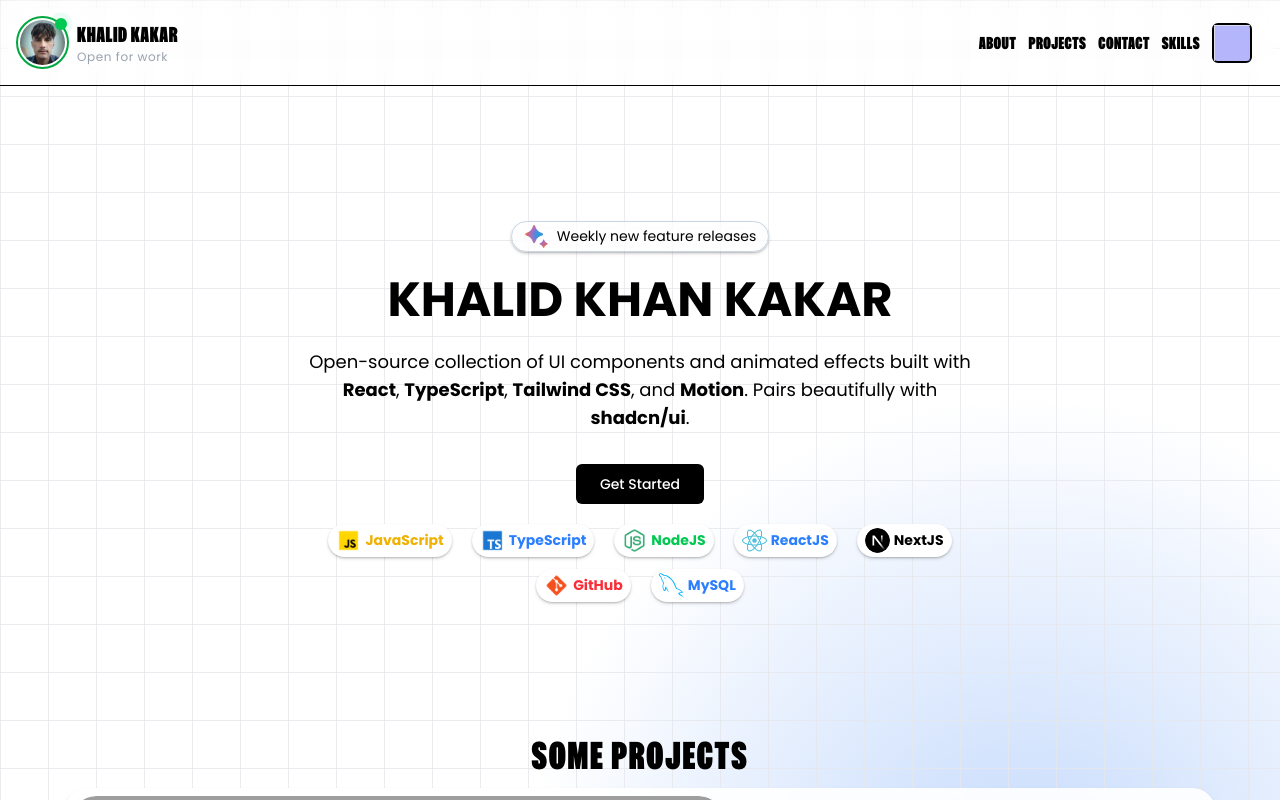
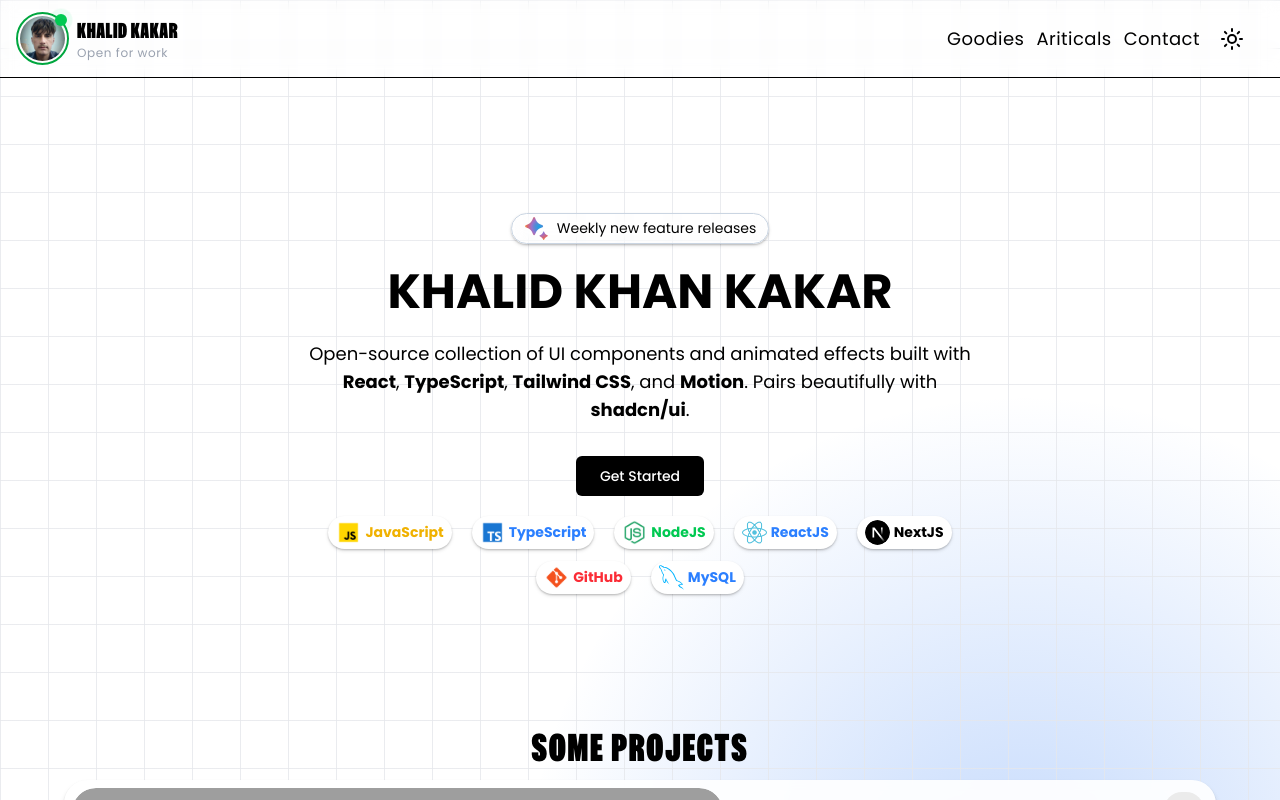
Before and after one commit to khalidkhankakar/khalid_kakar, a Next.js app: page / in a window 1280 px wide. Shown: the top 800 px of the page. Built offline with nearby package versions, Linux system fonts and the light colour scheme; grey boxes are pictures that could not be loaded.

Commit message:
add icon of sun

```diff
--- a/src/components/shared/background-dropdown.tsx
+++ b/src/components/shared/background-dropdown.tsx
@@ -8,6 +8,7 @@
 } from "@/components/ui/dropdown-menu"
 import { useStyleContext } from "@/lib/StyleContext";
 import { DYNAMIC_BACKGROUNDS } from "@/lib/utils";
+import { Moon, Sun } from "lucide-react";
 import { useTheme } from "next-themes";
 
 
@@ -27,18 +28,12 @@
     return (
         <DropdownMenu>
             <DropdownMenuTrigger asChild>
+                <div className="p-2  hover:bg-slate-200 cursor-pointer transition-all dark:hover:bg-gray-700 rounded-full">
+                <Sun className="w-6 h-6 "/>
+                </div>
+            </DropdownMenuTrigger>
+            <DropdownMenuContent >
 
-                <div className="w-10 h-10 border-black dark:border-white border-2 rounded-md relative">
-                    <div
-                        className="absolute inset-0 z-0"
-                        style={divStyle}
-                    />
-
-                </div>
-
-            </DropdownMenuTrigger>
-            <DropdownMenuContent>
-                <DropdownMenuLabel className="font-poppins">Dynamic Backgrounds</DropdownMenuLabel>
                 {
                     DYNAMIC_BACKGROUNDS.map((bg) => (
                         <DropdownMenuItem key={bg.name} onClick={() => handleChangeBackground(bg.divClassName, bg.divStyle, bg.theme)} asChild>
--- a/src/components/shared/navbar.tsx
+++ b/src/components/shared/navbar.tsx
@@ -8,7 +8,7 @@
 import { useStyleContext } from '@/lib/StyleContext';
 import BackgroundDropdown from './background-dropdown';
 
-const navItems = ["About", "Projects", "Contact", "Skills"];
+const navItems = ["Goodies", "Ariticals", "Contact"];
 
 const Navbar = () => {
     const { setStyle } = useStyleContext();
@@ -19,7 +19,7 @@
             className="sticky w-full top-0   text-black dark:text-white  z-50  border-b-[1px] transition-all duration-700  bg-white-900 bg-clip-padding backdrop-filter backdrop-blur-sm bg-opacity-0 "
         >
             <header className=" w-full ">
-                <nav className="flex size-full items-center justify-between p-4">
+                <nav className="flex size-full items-center justify-between px-4 py-3">
                     {/* Logo and Product button */}
                     <div className="flex  items-center gap-2">
 
@@ -45,7 +45,7 @@
                                 <Link
                                     key={index}
                                     href={`#${item.toLowerCase()}`}
-                                    className="nav-hover-btn tracking-wide"
+                                    className="text-lg font-poppins tracking-wide"
                                 >
                                     {item}
                                 </Link>
@@ -60,7 +60,6 @@
                             <Menu className='h-10  w-10' />
                         </Button> */}
                         <div className='mx-3'>
-
                             <BackgroundDropdown />
                         </div>
 
```
